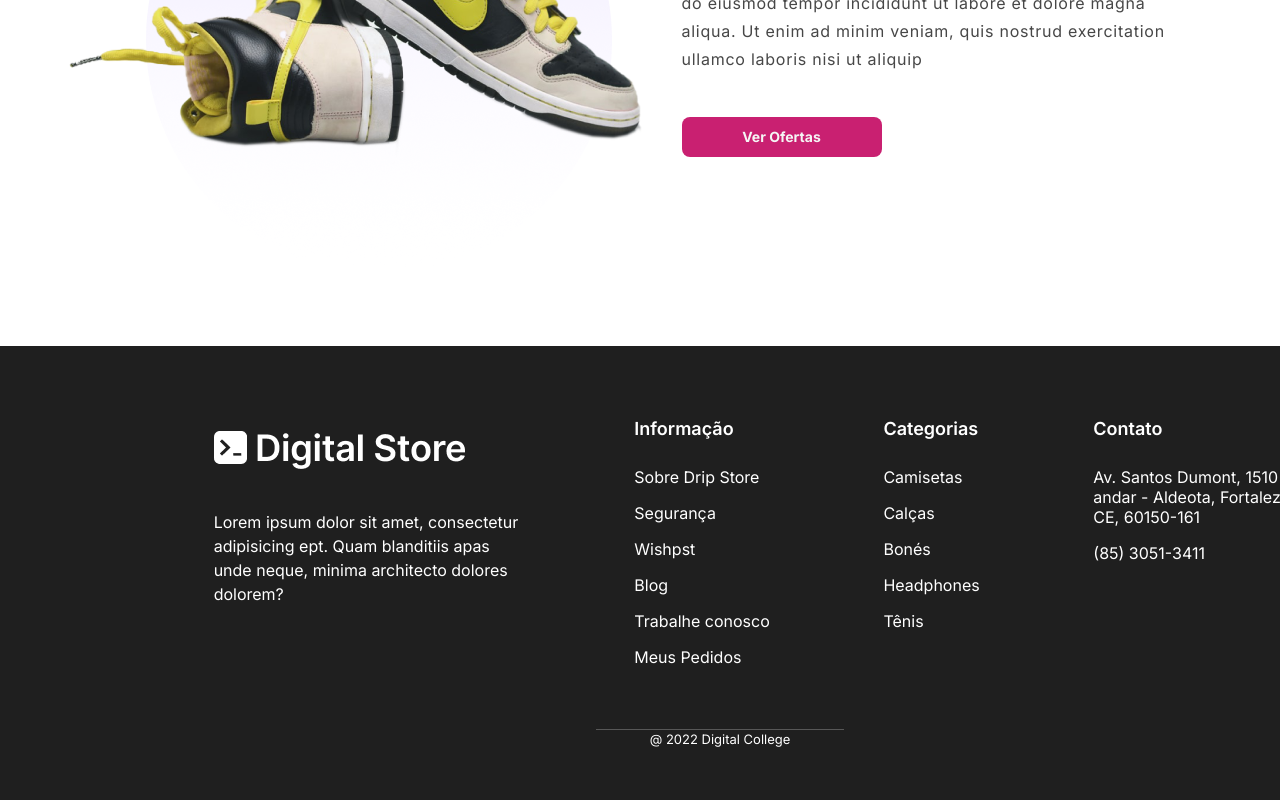
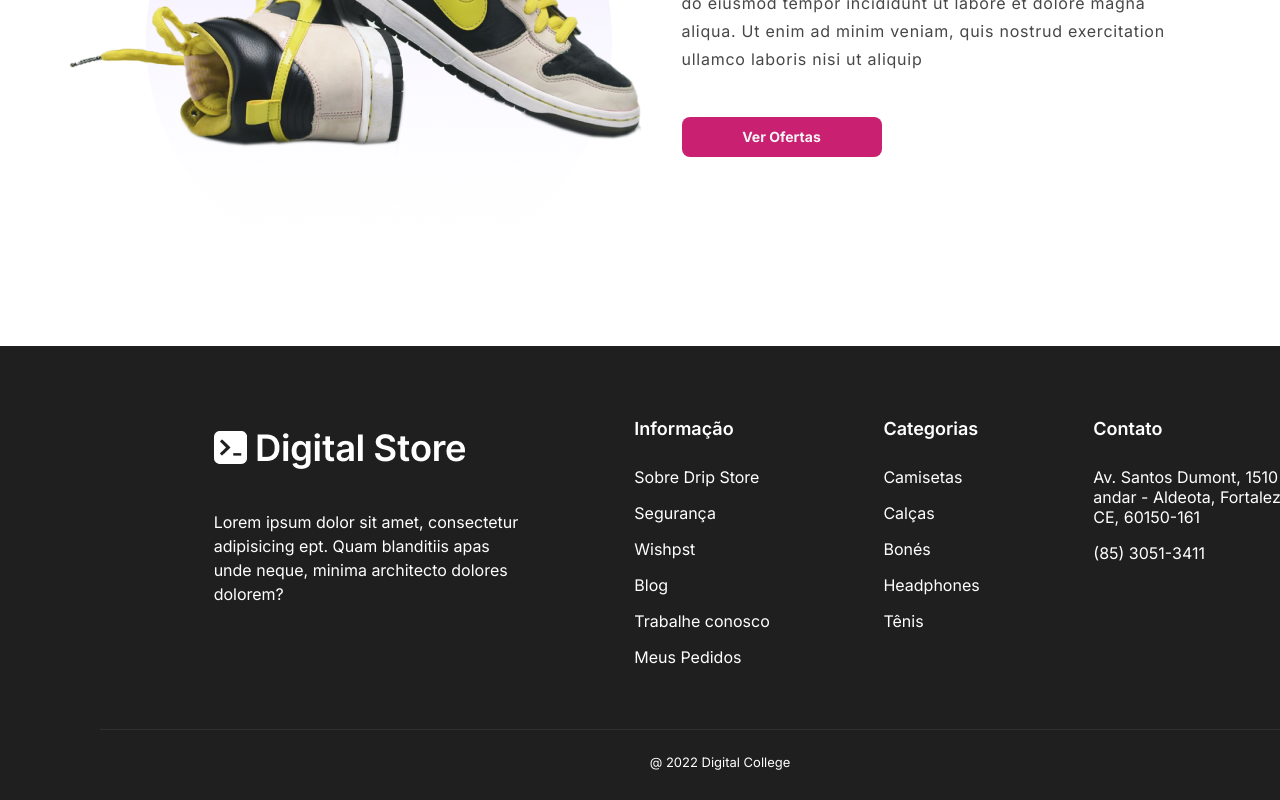
Before and after one commit to JohnyMax42/projeto-drip-store, a React (Vite) app: page / in a window 1280 px wide. Shown: the part 2619-3419 px from the top of the page. Built offline with nearby package versions, Linux system fonts and the light colour scheme.

Commit message:
correções

```diff
--- a/src/components/Footer/Footer.jsx
+++ b/src/components/Footer/Footer.jsx
@@ -36,7 +36,7 @@ export default function Footer() {
                     <p>(85) 3051-3411</p>
                 </div>
             </div>
-            <hr width="1240px" size="1px" />
+            <hr id='linhaFooter' width="1240px" size="1px" />
             <p>@ 2022 Digital College</p>
         </footer>
     )
--- a/src/components/Footer/FooterStyle.css
+++ b/src/components/Footer/FooterStyle.css
@@ -49,8 +49,9 @@
     margin-top: 72px;
     margin-bottom: 28px;
 }
-hr{
-    border-color: rgba(255, 255, 255, 0.3);
-    margin-top: 0px;
-    margin-left: 100px;
+#linhaFooter{
+    background-color: rgba(255, 255, 255, 0.3);
+    margin-bottom: 23px;
+    width: 1240px;
+    height: 1px;
 }
```
